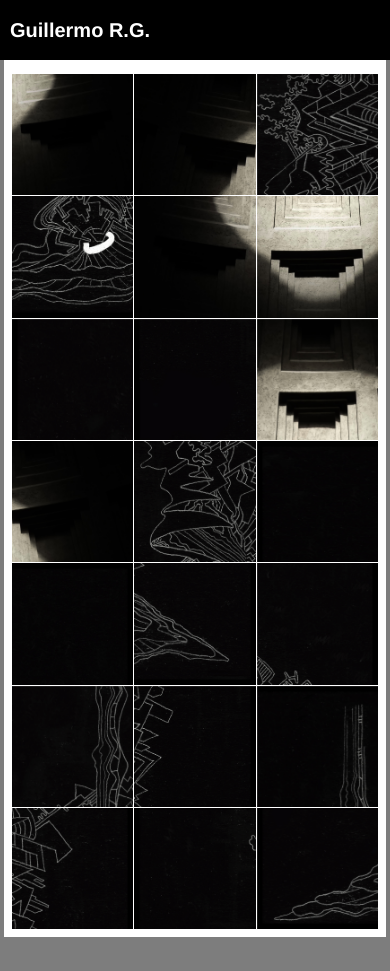
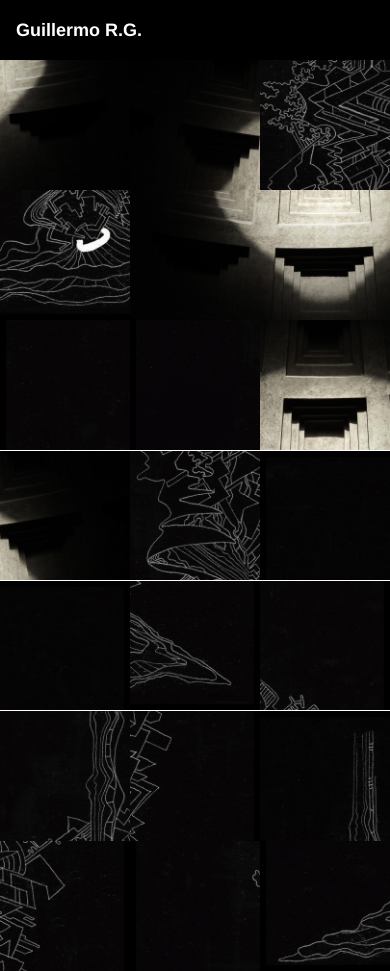
Before and after one commit to fnkltt/bygrzgz, a plain HTML site: page index.html in a window 390 px wide. Before the commit the page ends 941 px from the top, so only its background shows below. Drawn offline with Linux system fonts and the light colour scheme.

Commit message:
Update index.html

```diff
--- a/index.html
+++ b/index.html
@@ -2,7 +2,7 @@
 <html lang="en">
 <head>
   <meta charset="UTF-8" />
-  <meta name="viewport" content="width=device-width, initial-scale=1.0" />
+  <meta name="viewport" content="width=device-width, initial-scale=1.0"/>
   <title>GR Portfolio Gallery</title>
   <style>
     * {
@@ -14,66 +14,62 @@
 
     body {
       background: #7d7d7d;
-      padding: 20px;
+      display: flex;
+      justify-content: center;
+      padding: 40px 20px;
     }
 
     .wrapper {
       display: flex;
-      justify-content: center;
-      gap: 40px;
-      max-width: 1400px;
-      margin: 0 auto;
+      max-width: 800px;
+      width: 100%;
+      gap: 16px;
     }
 
     .sidebar {
-      width: 120px;
-      background: #fff;
-      border: 1px solid #000;
+      width: 100px;
+      position: sticky;
+      top: 40px;
+      background: white;
+      border: 1px solid black;
       display: flex;
       flex-direction: column;
       align-items: center;
-      position: sticky;
-      top: 20px;
-      padding: 10px;
+      padding: 10px 6px;
     }
 
     .gr-logo {
       width: 100%;
-      aspect-ratio: 1 / 1;
-      background: #000;
-      color: #fff;
+      height: 100px;
+      background: black;
+      color: white;
       display: flex;
       align-items: center;
       justify-content: center;
+      font-size: 36px;
       font-weight: bold;
-      font-size: 28px;
+      margin-bottom: 10px;
     }
 
     .divider {
+      height: 1px;
       width: 80%;
-      height: 1px;
-      background: #000;
-      margin: 10px 0;
-    }
-
-    .sidebar-art {
-      width: 100%;
-      background: #fff;
-      padding: 4px;
+      background: black;
+      margin-bottom: 10px;
     }
 
     .sidebar-art img {
       width: 100%;
       height: auto;
-      display: block;
+      object-fit: contain;
+      background: white;
     }
 
     .main {
       flex: 1;
-      max-width: 900px;
-      background: #fff;
-      border: 1px solid #000;
-      padding: 8px;
+      background: white;
+      border: 1px solid black;
+      padding: 6px;
     }
 
     .gallery {
@@ -87,7 +83,7 @@
       height: 0;
       padding-bottom: 100%;
       overflow: hidden;
-      background-color: #f5f5f5;
+      background: #f0f0f0;
     }
 
     .gallery-item img {
@@ -95,90 +91,90 @@
       width: 100%;
       height: 100%;
       object-fit: cover;
-      opacity: 0;
-      animation: fadeIn 0.5s forwards;
     }
 
-    @keyframes fadeIn {
-      to {
-        opacity: 1;
-      }
-    }
-
-    /* Mobile */
+    /* Mobile Layout */
     @media screen and (max-width: 768px) {
       body {
-        padding: 4px;
+        padding: 0;
       }
 
       .wrapper {
         flex-direction: column;
+        width: 100%;
         gap: 0;
       }
 
-      .mobile-header {
+      .sidebar {
+        width: 100%;
+        height: 60px;
+        background: black;
+        color: white;
+        padding: 0 16px;
+        justify-content: center;
+        align-items: flex-start;
+        border: none;
         position: fixed;
         top: 0;
         left: 0;
-        width: 100%;
-        height: 60px;
-        background: #000;
-        color: white;
-        display: flex;
-        align-items: center;
-        padding-left: 10px;
-        font-size: 20px;
-        font-weight: bold;
-        z-index: 10;
-        transition: top 0.3s ease;
+        z-index: 999;
+        transition: top 0.3s;
+      }
+
+      .gr-logo {
+        font-size: 18px;
+        height: auto;
+        background: none;
+        width: auto;
+        margin: 0;
+      }
+
+      .divider,
+      .sidebar-art {
+        display: none;
       }
 
       .main {
-        padding-top: 70px;
+        margin-top: 60px;
+        padding: 0;
         border: none;
-        width: 100%;
-        max-width: none;
       }
 
       .gallery {
         grid-template-columns: repeat(3, 1fr);
-        gap: 1px;
+        gap: 0.5px;
       }
 
-      .sidebar {
-        display: none;
+      .gallery-item {
+        background: #fff;
       }
     }
   </style>
 </head>
 <body>
-  <div class="mobile-header" id="mobileHeader">
-    <div id="grText">GR</div>
-  </div>
-
   <div class="wrapper">
-    <div class="sidebar">
-      <div class="gr-logo">GR</div>
+    <!-- Sidebar / Header -->
+    <div class="sidebar" id="mobileHeader">
+      <div class="gr-logo" id="grText">GR</div>
       <div class="divider"></div>
       <div class="sidebar-art">
-        <img src="images/sidebar.jpg" alt="Sidebar Art" />
+        <img src="images/sidebar.png" alt="Sidebar Art" />
       </div>
     </div>
 
+    <!-- Main Gallery -->
     <div class="main">
-      <div class="gallery" id="gallery"></div>
+      <div class="gallery" id="gallery">
+        <!-- Images loaded by JS -->
+      </div>
     </div>
   </div>
 
   <script>
     const gallery = document.getElementById('gallery');
     const totalImages = 21;
-    const batchSize = 6;
-    let loadedCount = 0;
 
-    function loadImages() {
-      const end = Math.min(loadedCount + batchSize, totalImages);
-      for (let i = totalImages - loadedCount; i > totalImages - end; i--) {
+    for (let i = totalImages; i >= 1; i--) {
       const galleryItem = document.createElement('div');
       galleryItem.className = 'gallery-item';
 
@@ -190,19 +186,8 @@
       galleryItem.appendChild(img);
       gallery.appendChild(galleryItem);
     }
-      loadedCount += (end - loadedCount);
-    }
 
-    loadImages();
-
-    window.addEventListener('scroll', () => {
-      if ((window.innerHeight + window.scrollY) >= document.body.offsetHeight - 100) {
-        if (loadedCount < totalImages) {
-          loadImages();
-        }
-      }
-    });
-
+    // MOBILE: Change GR to full name, hide on scroll
     const isMobile = window.innerWidth <= 768;
     const header = document.getElementById('mobileHeader');
     const grText = document.getElementById('grText');
@@ -211,12 +196,12 @@
       grText.textContent = 'Guillermo R.G.';
 
       let lastScrollTop = 0;
-      window.addEventListener("scroll", function () {
+      window.addEventListener("scroll", function() {
         const st = window.scrollY || document.documentElement.scrollTop;
         if (st > lastScrollTop) {
-          header.style.top = "-60px";
+          header.style.top = "-60px"; // hide
         } else {
-          header.style.top = "0";
+          header.style.top = "0"; // show
         }
         lastScrollTop = st <= 0 ? 0 : st;
       }, false);
```
Lines whose indentation alone changed are shown as unchanged.
